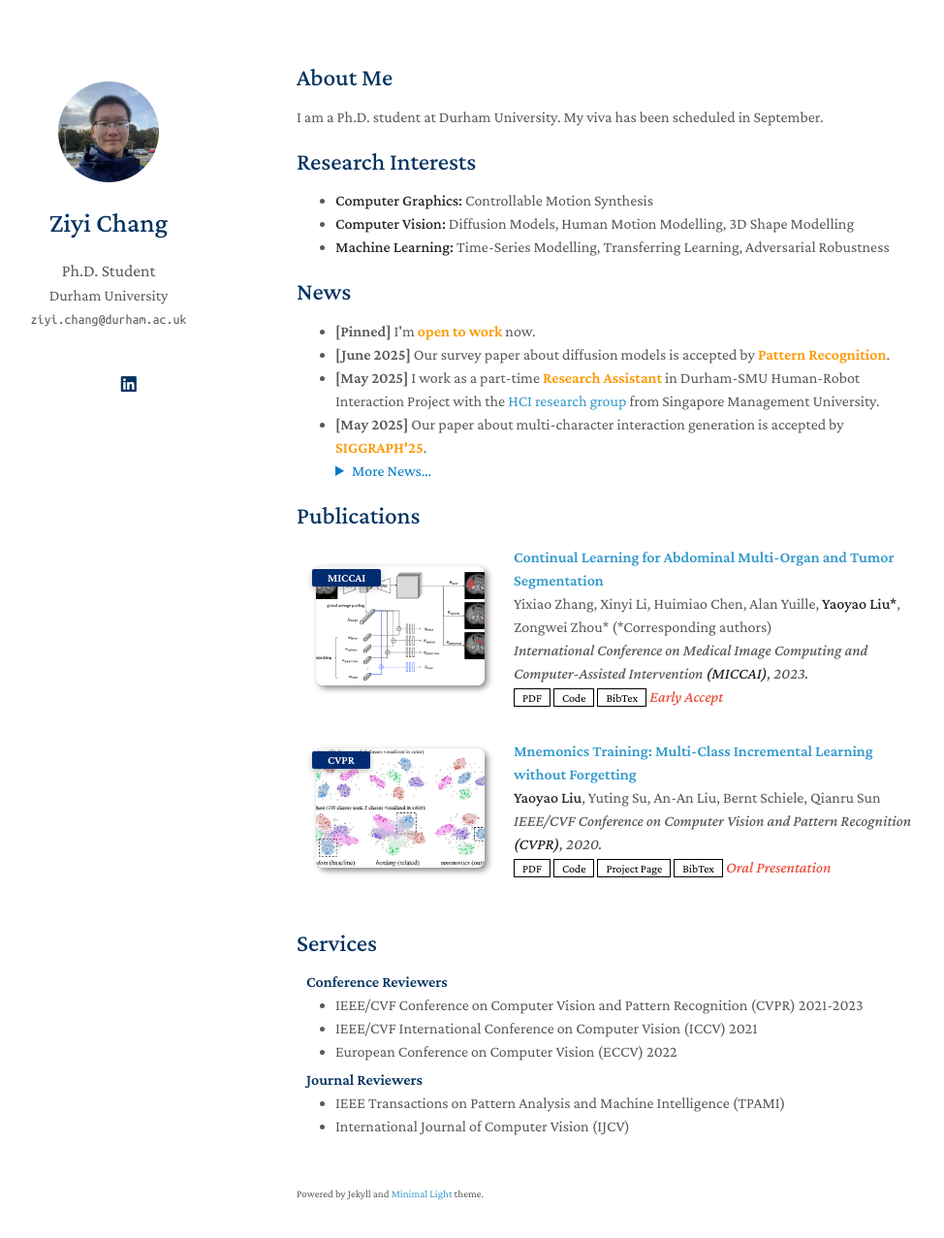
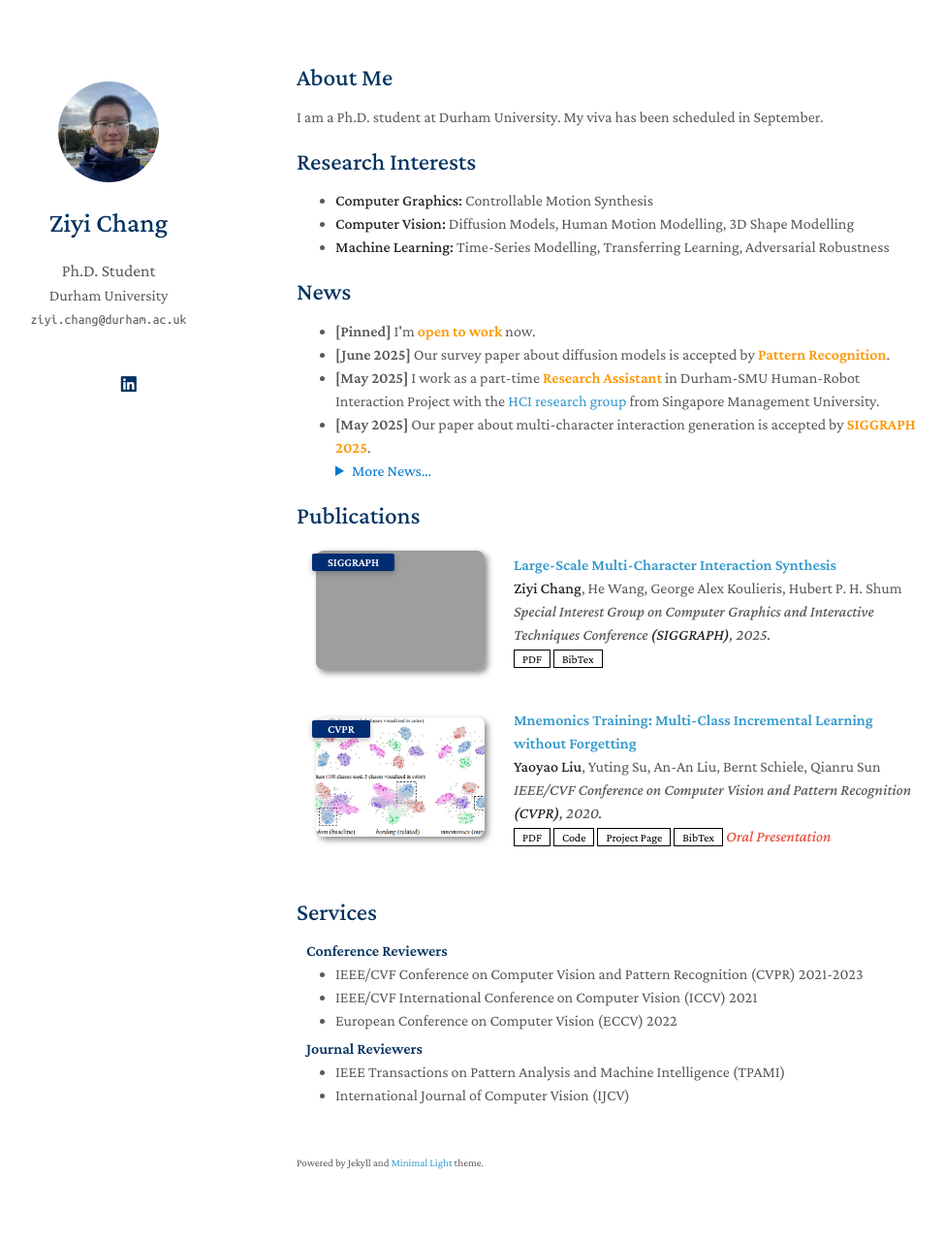
Before and after one commit to CH4N9ZY/ch4n9zy.github.io, a Jekyll site: the page built from index.md, in a window 1280 px wide and 1312 px high. Shown: the top 1277 px of the window at 97% size, without its empty margins (164-1138 px from the left). Built offline with Jekyll 4.4.1, drawn with Linux system fonts in a browser that asks for light colours; a style sheet for code colours, icons or effects is not loaded; our own code applies the rules of GitHub Pages for plain Markdown files; grey boxes are pictures that could not be loaded.

Commit message:
20250609

```diff
--- a/_config.yml
+++ b/_config.yml
@@ -41,7 +41,7 @@ font: "Serif" # or "Sans Serif"
 
 # Google Analytics ID
 # Please remove this if you don't use Google Analytics
-google_analytics: UA-111540567-4
+google_analytics: G-6ZCFZNZ229
 
 # Use this project as a remote theme for GitHub Pages
 # See the guide here: https://docs.github.com/en/pages/setting-up-a-github-pages-site-with-jekyll/adding-a-theme-to-your-github-pages-site-using-jekyll
--- a/_data/publications.yml
+++ b/_data/publications.yml
@@ -1,14 +1,14 @@
 main:
 
-  - title: Continual Learning for Abdominal Multi-Organ and Tumor Segmentation
-    authors: Yixiao Zhang, Xinyi Li, Huimiao Chen, Alan Yuille, <strong>Yaoyao Liu*</strong>, Zongwei Zhou* (*Corresponding authors)
-    conference_short: MICCAI
-    conference: International Conference on Medical Image Computing and Computer-Assisted Intervention <strong>(MICCAI)</strong>, 2023.
-    pdf: https://arxiv.org/pdf/2306.00988.pdf
-    code: https://github.com/MrGiovanni/ContinualLearning
-    bibtex: https://bib.yliu.me/MICCAI23.txt
-    image: ./assets/img/teaser_example_2.png
-    notes: Early Accept
+  - title: Large-Scale Multi-Character Interaction Synthesis
+    authors: <strong>Ziyi Chang</strong>, He Wang, George Alex Koulieris, Hubert P. H. Shum
+    conference_short: SIGGRAPH
+    conference: Special Interest Group on Computer Graphics and Interactive Techniques Conference <strong>(SIGGRAPH)</strong>, 2025.
+    pdf: https://arxiv.org/pdf/2505.14087
+    # code: https://github.com/MrGiovanni/ContinualLearning
+    bibtex: https://ch4n9zy.github.io/assets/bib/siggraph.txt
+    image: ./assets/img/siggraph.png
+    # notes: Early Accept
 
   - title: "Mnemonics Training: Multi-Class Incremental Learning without Forgetting"
     authors: <strong>Yaoyao Liu</strong>, Yuting Su, An-An Liu, Bernt Schiele, Qianru Sun
--- /dev/null
+++ b/assets/bib/siggraph.txt
@@ -0,0 +1,8 @@
+@inproceedings{chang25largescale,
+ author={Chang, Ziyi and Wang, He and Koulieris, George Alex and Shum, Hubert P. H.},
+ booktitle={Proceedings of the 2025 ACM SIGGRAPH},
+ title={Large-Scale Multi-Character Interaction Synthesis},
+ year={2025},
+ publisher={ACM},
+ location={Vancouver, Canada},
+}
--- a/index.md
+++ b/index.md
@@ -18,7 +18,7 @@ I am a Ph.D. student at Durham University. My viva has been scheduled in Septemb
   <li><b>[Pinned]</b> I'm <a style="color: rgb(252, 151, 0)"><b>open to work</b></a> now.</li>
   <li><b>[June 2025]</b> Our survey paper about diffusion models is accepted by <a style="color: rgb(252, 151, 0)"><b>Pattern Recognition</b></a>.</li>
   <li><b>[May 2025]</b> I work as a part-time <a style="color: rgb(252, 151, 0)"><b>Research Assistant</b></a> in Durham-SMU Human-Robot Interaction Project with the <a href="https://smuhci.com/" target="_blank">HCI research group</a> from Singapore Management University.</li>
-  <li><b>[May 2025]</b> Our paper about multi-character interaction generation is accepted by <a style="color: rgb(252, 151, 0)"><b>SIGGRAPH'25</b></a>.</li>
+  <li><b>[May 2025]</b> Our paper about multi-character interaction generation is accepted by <a style="color: rgb(252, 151, 0)"><b>SIGGRAPH 2025</b></a>.</li>
 <!-- </ul> -->
 
 <!-- - **[June 2025]** Our survey paper about diffusion models is accepted to Pattern Recognition! -->
@@ -35,13 +35,13 @@ I am a Ph.D. student at Durham University. My viva has been scheduled in Septemb
     <!-- <li><a style="color: rgb(252, 0, 0)">04/2025</a> I gave a presentation at <i>Renmin University of China.</li> -->
     <li><b>[Oct. 2024]</b> I am involved in the teaching of Data Science as Demonstrator.</li>
     <li><b>[Oct. 2023]</b> I am involved in the teaching of Data Analytics in Action and Learning from Data as Demonstrator.</li>
-    <li><b>[July 2023]</b> Our paper about adversarial attack against human action recognition is accepted by <a style="color: rgb(252, 151, 0)"><b>ICCV'23</b></a>.</li>
+    <li><b>[July 2023]</b> Our paper about adversarial attack against human action recognition is accepted by <a style="color: rgb(252, 151, 0)"><b>ICCV 2023</b></a>.</li>
     <li><b>[Apr. 2023]</b> I start to co-supervise a PhD student with <a href="https://hubertshum.com/" target="_blank">Prof. Hubert P. H. Shum</a>.</li>
-    <li><b>[Dec. 2022]</b> Our paper about stylized motion generation with diffusio models is accepted by <a style="color: rgb(252, 151, 0)"><b>GRAPP'23</b></a>.</li>
-    <li><b>[Oct. 2022]</b> Our paper about stylized 3D shape generation by transferring learning is accepted by <a style="color: rgb(252, 151, 0)"><b>VRST'22</b></a>.</li>
+    <li><b>[Dec. 2022]</b> Our paper about stylized motion generation with diffusio models is accepted by <a style="color: rgb(252, 151, 0)"><b>GRAPP 2023</b></a>.</li>
+    <li><b>[Oct. 2022]</b> Our paper about stylized 3D shape generation by transferring learning is accepted by <a style="color: rgb(252, 151, 0)"><b>VRST 2022</b></a>.</li>
     <li><b>[Oct. 2022]</b> I am involved in the teaching of Programming (Gold), Data Science, and Computational Thinking as Demonstrator.</li>
-    <li><b>[Sept. 2024]</b> Our paper about stylized locomotion synthesis is accepted by <a style="color: rgb(252, 151, 0)"><b>MIG'22</b></a>.</li>
-    <li><b>[Aug. 2022]</b> I work as <a style="color: rgb(252, 151, 0)"><b>Supporting Chair</b></a> of <a href="https://computeranimation.org/2022/people.html" target="_blank">the 21st ACM SIGGRAPH / Eurographics Symposium on Computer Animation (SCA'22)</a>.</li>
+    <li><b>[Sept. 2024]</b> Our paper about stylized locomotion synthesis is accepted by <a style="color: rgb(252, 151, 0)"><b>MIG 2022</b></a>.</li>
+    <li><b>[Aug. 2022]</b> I work as <a style="color: rgb(252, 151, 0)"><b>Supporting Chair</b></a> of <a href="https://computeranimation.org/2022/people.html" target="_blank">the 21st ACM SIGGRAPH / Eurographics Symposium on Computer Animation (SCA 2022)</a>.</li>
     <li><b>[Jan. 2022]</b> I am involved in the teaching of Programming for Data Science as Demonstrator.</li>
 </details>
 </ul>
```
